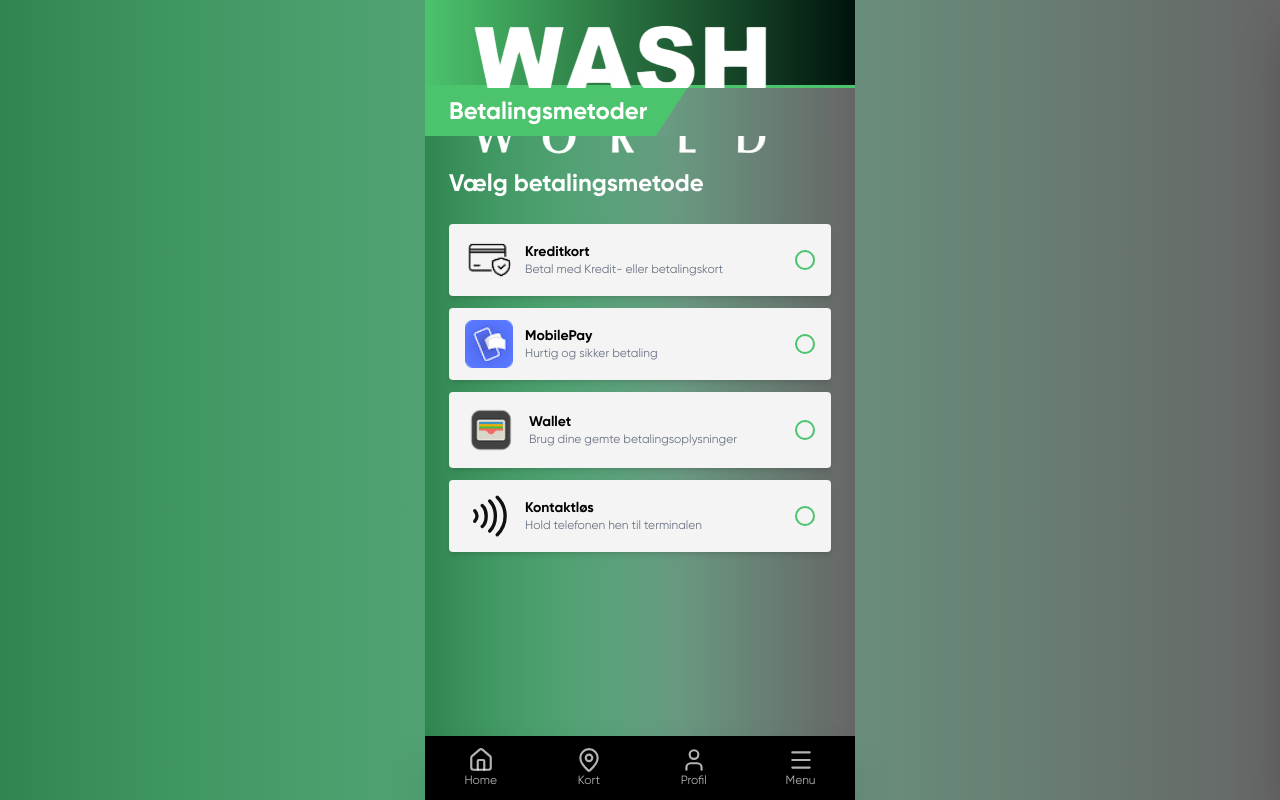
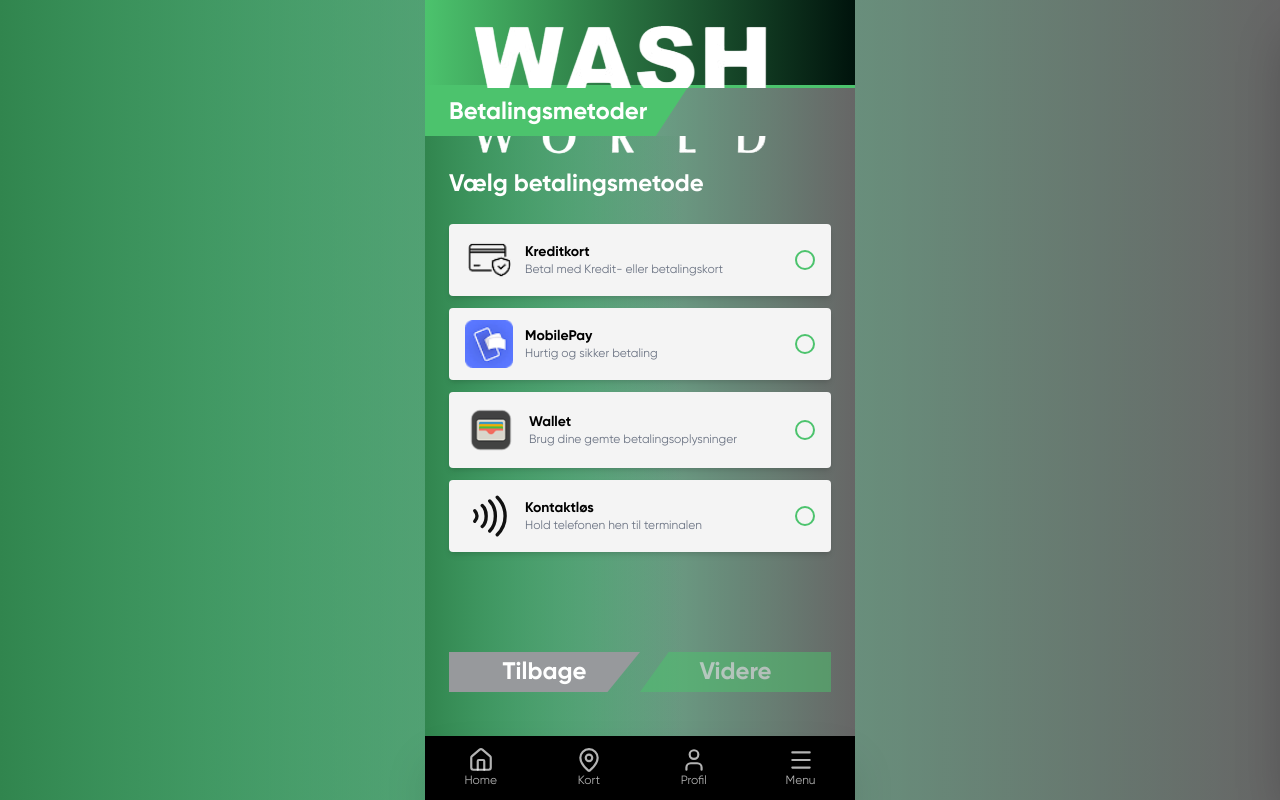
Before and after one commit to Mo-Mans0ur/WashWorld_frontend, a Next.js app: page /betaling in a window 1280 px wide. Built offline with nearby package versions, Linux system fonts and the light colour scheme.

Commit message:
fixed wallet

```diff
--- a/src/app/betaling/page.tsx
+++ b/src/app/betaling/page.tsx
@@ -61,7 +61,7 @@ export default function BetalingPage() {
   }
 
   return (
-    <div className="flex h-dvh flex-col overflow-hidden">
+    <div className="flex min-h-full flex-col">
       <AppHeader />
       <PageInfo
         text={paymentPageContent.pageInfoTitle}
@@ -69,7 +69,7 @@ export default function BetalingPage() {
         className="bg-[linear-gradient(rgba(255,255,255,0.4),rgba(255,255,255,0.4)),linear-gradient(90deg,var(--color-dashboard-gradient-start)_0%,var(--color-dashboard-gradient-end)_100%)]"
       />
 
-      <section className="flex flex-1 flex-col px-6 pt-8">
+      <section className="flex flex-1 flex-col px-6 pt-8 pb-6">
           <h1 className="mb-6 text-2xl font-bold text-white">
             {paymentPageContent.pageTitle}
           </h1>
```
